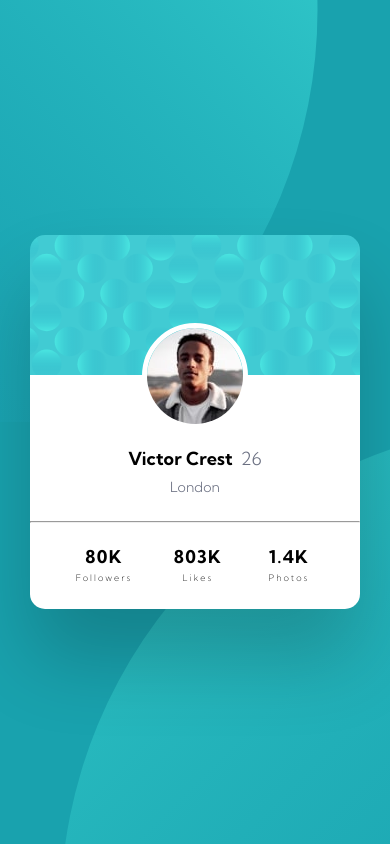
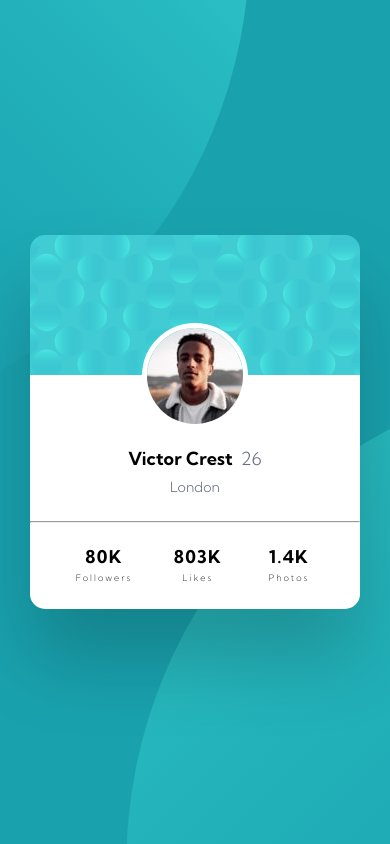
Before and after one commit to Cheosphere/profile-card-component-main, a plain HTML site: page index.html in a window 390 px wide. Drawn offline with Linux system fonts and the light colour scheme.

Commit message:
Modificando detalles de patrón de background

```diff
--- a/index.html
+++ b/index.html
@@ -16,8 +16,6 @@
 <body>
   <!-- CONTENEDOR PRINCIPAL -->
   <main class="container">
-    <!-- CONTENEDOR PATRÓN DE FONDO SUPERIOR -->
-    <div class="pattern_top"></div>
     <!-- CARD -->
     <div class="card">
       <!-- ZONA INFO USUARIO -->
@@ -46,8 +44,15 @@
         </section>
       </div>
     </div>
-    <!-- CONTENEDOR PATRÓN DE FONDO INFERIOR -->
-    <div class="pattern_bottom"></div>
+    <!-- CONTENEDOR PATRONES DE FONDO -->
+    <div class="patterns_background">
+      <div class="pattern_top">
+        <!-- Imagen por background CSS -->
+      </div>
+      <div class="pattern_bottom">
+        <!-- Imagen por background CSS -->
+      </div>
+    </div>
   </main>
 </body>
 
--- a/style.css
+++ b/style.css
@@ -16,42 +16,20 @@ body {
     justify-content: center;
     align-items: center;
     font-family: 'Kumbh Sans', sans-serif;
-    background-color: rgb(33, 33, 33);
+    background-color: hsl(185, 75%, 39%);
 }
 
 /* ESTILOS CONTAINER */
 .container {
-    width: 1440px;
-    height: 720px;
+    width: 100%;
+    height: 100%;
     display: flex;
     justify-content: center;
     align-items: center;
-    position: relative;
-    background-color: hsl(185, 75%, 39%);
-    transition: height .4s ease-in-out;
 }
 
 /* ESTILOS PATRÓN FONDO SUPERIOR */
-.pattern_top {
-    width: 720px;
-    height: 100%;
-    background-image: url(images/bg-pattern-top.svg);
-    background-position: top;
-    background-repeat: no-repeat;
-    background-position-x: -285px;
-    background-position-y: -510px;
-}
 
-/* ESTILOS PATRÓN FONDO INFERIOR */
-.pattern_bottom {
-    width: 738px;
-    height: 100%;
-    background-image: url(images/bg-pattern-bottom.svg);
-    background-position: top;
-    background-repeat: no-repeat;
-    background-position-x: -20px;
-    background-position-y: 375px;
-}
 
 /* ESTILOS CARD */
 .card {
@@ -66,6 +44,8 @@ body {
     background-position: top;
     background-repeat: no-repeat;
     box-shadow: 0 50px 80px 0 rgba(0, 0, 0, 0.2);
+    z-index: 5;
+    transition: all .4s;
 }
 
 .card_img {
@@ -147,34 +127,52 @@ hr {
     font-weight: 200;
 }
 
+/* ESTILOS PATRONES DE FONDO */
+.patterns_background {
+    width: 100vw;
+    height: 100vh;
+    display: grid;
+    grid-template-columns: 1fr 20px 35px 1fr;
+    grid-template-rows: .975fr 92px .66fr;
+}
+
+.pattern_top {
+    grid-column: 1 / 2;
+    grid-row: 1 / 3;
+    background-image: url(images/bg-pattern-top.svg);
+    background-repeat: no-repeat;
+    background-position-x: right;
+    background-position-y: bottom;
+}
+
+.pattern_bottom {
+    grid-column: 2 / 5;
+    grid-row: 2 / 4;
+    background-image: url(images/bg-pattern-bottom.svg);
+    background-repeat: no-repeat;
+    background-position-x: left;
+}
+
 /* MEDIA QUERY */
 @media screen and (max-width: 450px) {
 
-    .container {
-        width: 100%;
-        height: 100%;
+    .card {
+        width: 330px;
+    }
+
+    .patterns_background {
+        grid-template-columns: .9fr 62px 62px 1fr;
+        grid-template-rows: 1fr 30px 30px 1.1fr;
     }
 
     .pattern_top {
-        width: 100%;
-        height: 50%;
-        position: absolute;
-        align-self: flex-start;
-        background-position-x: -660px;
-        background-position-y: -480px;
+        grid-column: 1 / 4;
+        grid-row: 1 / 4;
     }
 
     .pattern_bottom {
-        width: 100%;
-        height: 50%;
-        align-self: flex-end;
-        background-position-x: 60px;
-        background-position-y: 0px;
-    }
-
-    .card {
-        width: 330px;
-        transition: all .3s;
+        grid-column: 2 / 5;
+        grid-row: 2 / 5;
     }
 
 }
```
